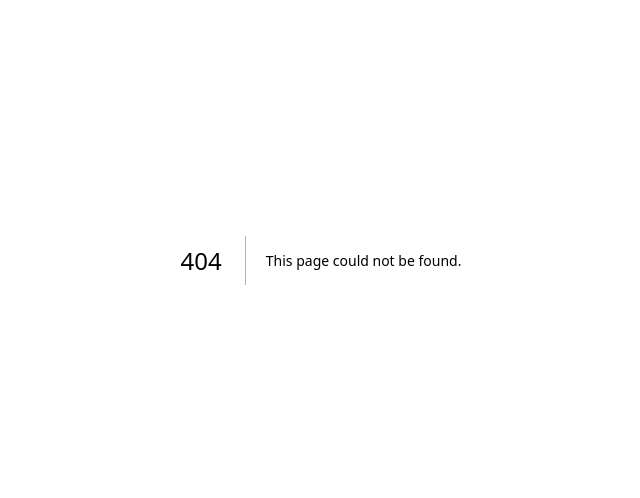
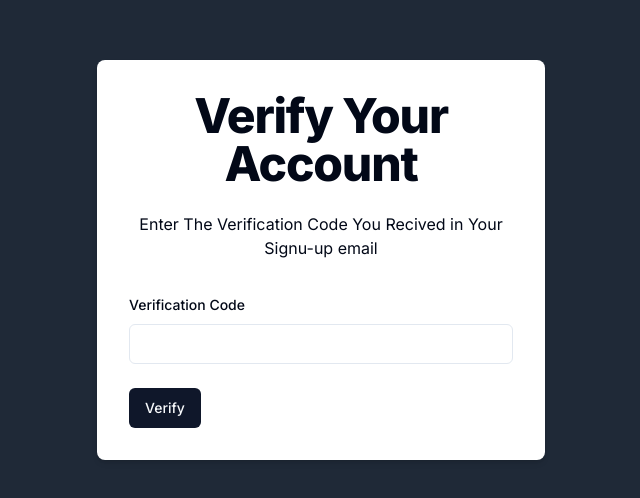
Before and after one commit to roshan-jha-23/WhisperWire, a Next.js app: page /verify/1 in a window 1280 px wide. Before the commit this address had no page. Shown: the part 140-638 px from the top of the page, without its empty margins (319-959 px from the left). Built offline with nearby package versions, Linux system fonts and the light colour scheme.

Commit message:
add verify page

```diff
--- /dev/null
+++ b/src/app/(auth)/verify/[username]/page.tsx
@@ -0,0 +1,87 @@
+'use client'
+import { Button } from "@/components/ui/button";
+import {
+  Form,
+  FormField,
+  FormItem,
+  FormLabel,
+  FormMessage,
+} from "@/components/ui/form";
+import { Input } from "@/components/ui/input";
+import { useToast } from "@/components/ui/use-toast";
+import { verifySchema } from "@/schemas/verifySchema";
+import { ApiResponse } from "@/types/ApiResponse";
+import { zodResolver } from "@hookform/resolvers/zod";
+import axios, { AxiosError } from "axios";
+import { useParams, useRouter } from "next/navigation";
+import React from "react";
+import { useForm } from "react-hook-form";
+import * as z from "zod";
+
+function VerifyAccount() {
+  const router = useRouter();
+  const param = useParams<{ username: string }>();
+  const { toast } = useToast();
+  const form = useForm<z.infer<typeof verifySchema>>({
+    resolver: zodResolver(verifySchema),
+  });
+
+  const onSubmit = async (data: z.infer<typeof verifySchema>) => {
+    try {
+      const response = await axios.post("/api/verify-code", {
+        username: param.username,
+        code: data.code,
+      });
+      toast({
+        title: "Successfully verified account!",
+        description: `${response.data.message}`,
+      });
+      router.replace("sign-in");
+    } catch (error) {
+      console.error("Error during sign-up:", error);
+
+      const axiosError = error as AxiosError<ApiResponse>;
+
+      let errorMessage = axiosError.response?.data.message;
+      ("There was a problem with your sign-up. Please try again.");
+
+      toast({
+        title: "Sign Up Failed",
+        description: errorMessage,
+        variant: "destructive",
+      });
+    }
+  };
+  return (
+    <div className="flex justify-center items-center min-h-screen bg-gray-800">
+      <div className="w-full max-w-md p-8 space-y-8 bg-white rounded-lg shadow-md">
+        <div className="text-center">
+          <h1 className="text-4xl font-extrabold tracking-tight lg:text-5xl mb-6">
+            Verify Your Account
+          </h1>
+          <p className="mb-4">
+            Enter The Verification Code You Recived in Your Signu-up email
+          </p>
+        </div>
+        <Form {...form}>
+          <form onSubmit={form.handleSubmit(onSubmit)} className="space-y-6">
+            <FormField
+              name="code"
+              control={form.control}
+              render={({ field }) => (
+                <FormItem>
+                  <FormLabel>Verification Code</FormLabel>
+                  <Input {...field} />
+                  <FormMessage />
+                </FormItem>
+              )}
+            />
+            <Button type="submit">Verify</Button>
+          </form>
+        </Form>
+      </div>
+    </div>
+  );
+}
+
+export default VerifyAccount;
```
